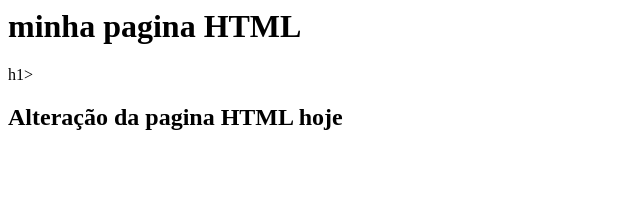
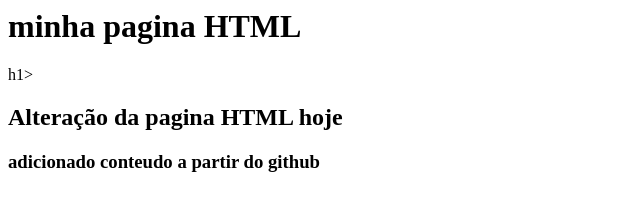
Before and after one commit to lefatel/Gama-no-Github, a plain HTML site: page index.html in a window 1280 px wide. Shown: the whole page, without its empty margins (0-640 px from the left). Drawn offline with Linux system fonts and the light colour scheme.

Commit message:
atualização a partir do github

```diff
--- a/index.html
+++ b/index.html
@@ -3,5 +3,5 @@
          <h1>minha pagina HTML</h1>
          h1>
          <h2>Alteração da pagina HTML hoje</h2>
-     </body>
-  </html>
+       <h3>adicionado conteudo a partir do github</3>
+       </html>
```
